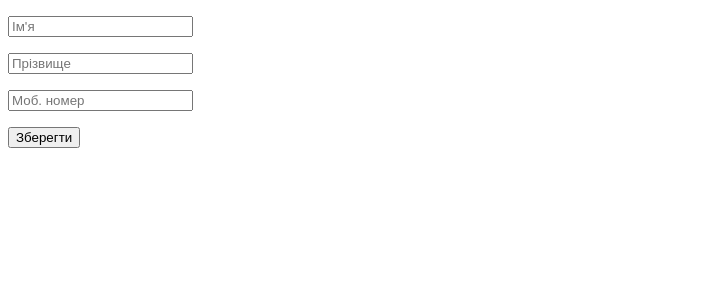
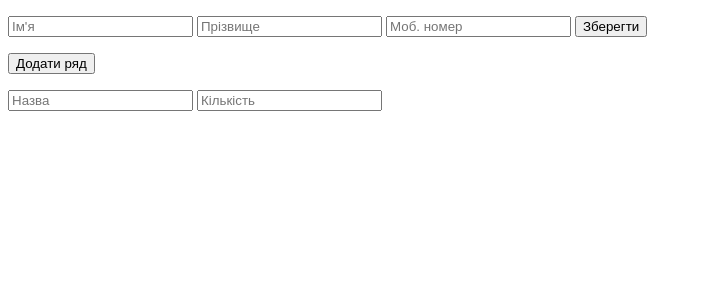
Before and after one commit to candiel-z/Site, a Flask app: page /add in a window 1280 px wide. Shown: the part 36-336 px from the top of the page, without its empty margins (0-702 px from the left). Run offline with Flask 2, Linux system fonts and the light colour scheme.

Commit message:
Dynamic input form

```diff
--- a/Site/app/routes.py
+++ b/Site/app/routes.py
@@ -3,7 +3,7 @@ from flask import render_template, redirect, request
 from app import app, database
 
 
-@app.route('/', methods=['GET', 'POST'])
+@app.route('/', methods=['GET'])
 def index():
     orders = database.get()
     return render_template('index.html', orders=orders)
--- /dev/null
+++ b/Site/app/static/js/add_input_row.js
@@ -0,0 +1,9 @@
+$(document).ready(function(){
+    $("#add_input_row").click(function(e){
+        $("#dynamic_container").append('<div id="dynamic_container"><input placeholder="Назва" name="a" required minlength="1" size="20"> <input placeholder="Кількість" name="b" required minlength="1" size="20"> <input type="button" value="Видалити ряд" id="delete_input_row"></div>')
+    });
+
+    $("#dynamic_container").on("click", "#delete_input_row", function(e){
+        $(this).parent("div").remove();
+    });
+});
--- a/Site/app/templates/add.html
+++ b/Site/app/templates/add.html
@@ -8,11 +8,23 @@
 
 {% block body %}
 
-    <form action="/add", method="POST">
-        <p><input placeholder="Ім'я" name="name" required minlength="3" size="20"></p>
-        <p><input placeholder="Прізвище" name="surname" required minlength="3" size="20"></p>
-        <p><input placeholder="Моб. номер" name="mobile_number" required minlength="10" maxlength="10" size="20"></p>
-        <p><input type="submit" value="Зберегти"></p>
+    <script src="https://ajax.googleapis.com/ajax/libs/jquery/3.5.1/jquery.min.js"></script>
+    <script src="static/js/add_input_row.js"></script>
+
+    <form action="/add" method="POST">
+        <p>
+            <input placeholder="Ім'я" name="name" required minlength="3" size="20">
+            <input placeholder="Прізвище" name="surname" required minlength="3" size="20">
+            <input placeholder="Моб. номер" name="mobile_number" required minlength="10" maxlength="10" size="20">
+            <input type="submit" value="Зберегти">
+        </p>
+        <p>
+            <input type="button" value="Додати ряд" id="add_input_row">
+        </p>
+        <div id="dynamic_container">
+            <input placeholder="Назва" name="product_name" size="20">
+            <input placeholder="Кількість" name="product_amount" size="20">
+        </div>
     </form>
 
 {% endblock %}
```
